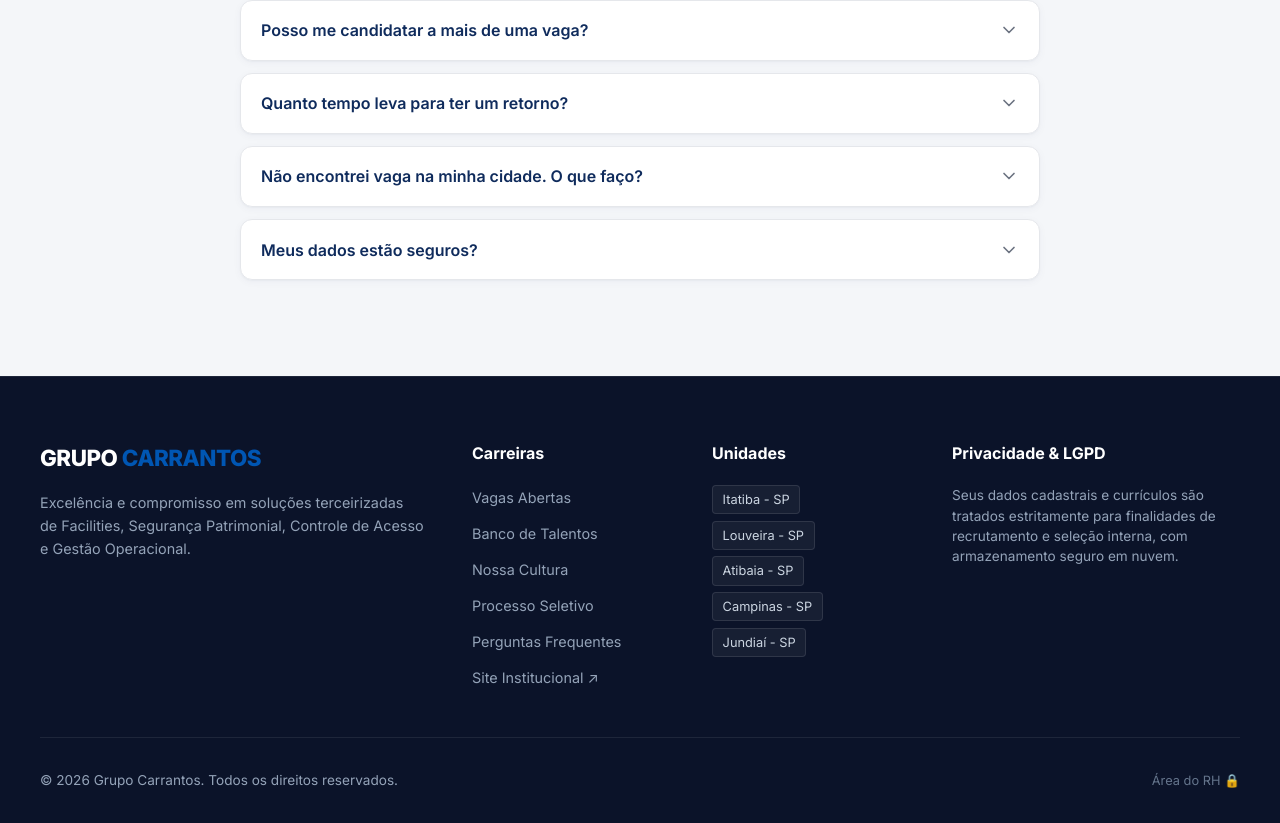
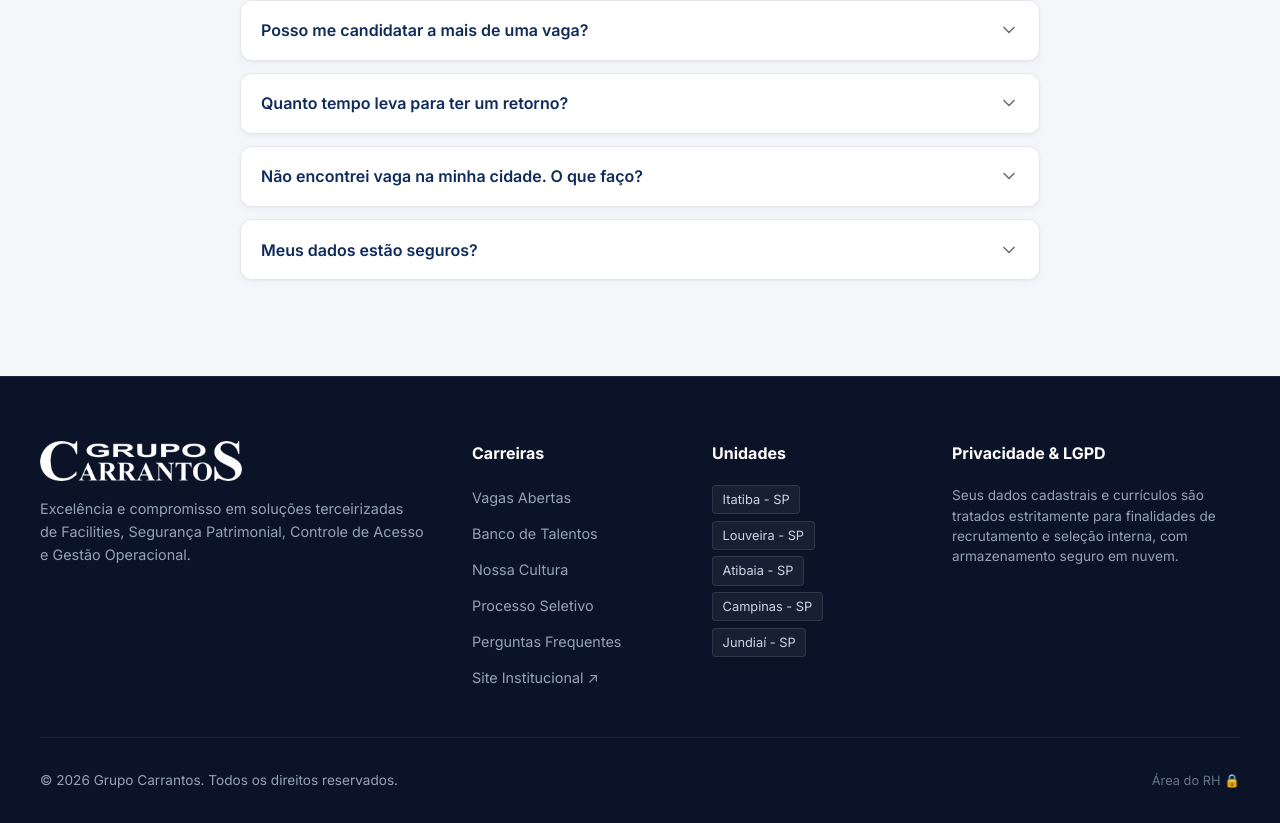
Before and after one commit to eilincoln/carrantos-vagas, a React (Vite) app: page / in a window 1280 px wide. Shown: the part 3242-4065 px from the top of the page. Built offline with nearby package versions, Linux system fonts and the light colour scheme; no server answers; the database is empty.

Commit message:
style: usa logo oficial no rodapé
Co-Authored-By: Claude Opus 5.5 <noreply@anthropic.com>

```diff
--- a/src/components/Footer/Footer.module.css
+++ b/src/components/Footer/Footer.module.css
@@ -20,15 +20,13 @@
   gap: 1rem;
 }
 
+/* Logo original é preto; o filtro o deixa branco para o fundo escuro */
 .logo {
-  font-size: 1.4rem;
-  font-weight: 800;
-  color: #ffffff;
-  letter-spacing: -0.5px;
-}
-
-.logoSpan {
-  color: var(--color-secondary);
+  display: block;
+  height: 40px;
+  width: auto;
+  align-self: flex-start;
+  filter: brightness(0) invert(1);
 }
 
 .description {
--- a/src/components/Footer/Footer.tsx
+++ b/src/components/Footer/Footer.tsx
@@ -1,13 +1,12 @@
 import styles from "./Footer.module.css";
+import logoImg from "../../assets/logo.png";
 
 export function Footer() {
   return (
     <footer className={styles.footer}>
       <div className={styles.container}>
         <div className={styles.brandCol}>
-          <div className={styles.logo}>
-            GRUPO <span className={styles.logoSpan}>CARRANTOS</span>
-          </div>
+          <img src={logoImg} alt="Grupo Carrantos" className={styles.logo} />
           <p className={styles.description}>
             Excelência e compromisso em soluções terceirizadas de Facilities,
             Segurança Patrimonial, Controle de Acesso e Gestão Operacional.
```
